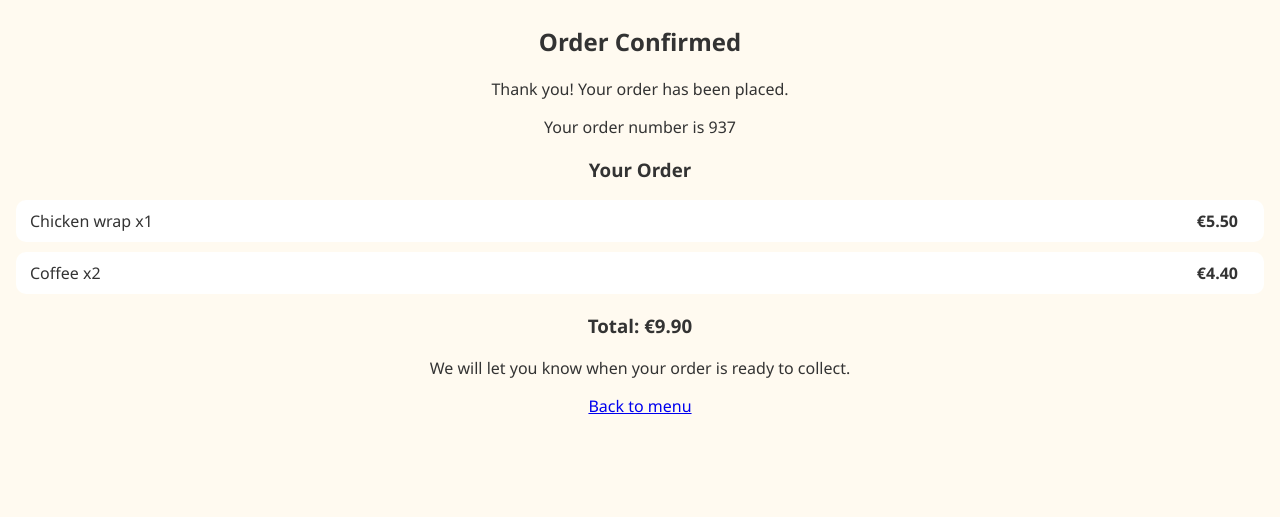
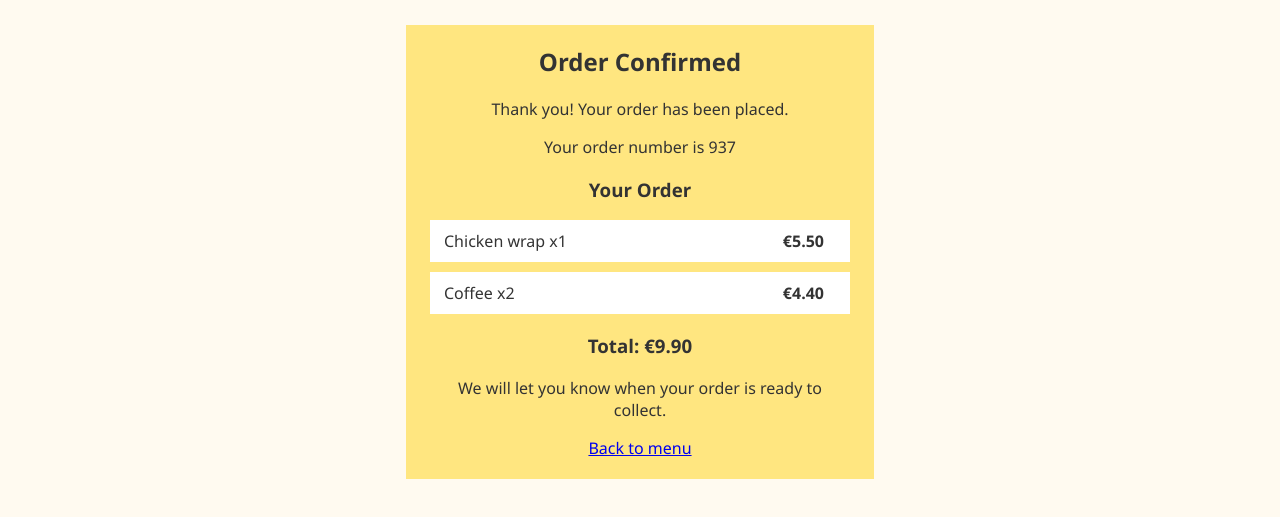
Before and after one commit to michaeljamescarroll/QuickBite-Prototype, a plain HTML site: page confirmation.html in a window 1280 px wide. Shown: the part 111-628 px from the top of the page. Drawn offline with Linux system fonts and the light colour scheme.

Commit message:
Add styles for confirmation section
Add styles for confirmation section and list items

```diff
--- a/style.css
+++ b/style.css
@@ -66,3 +66,15 @@ button {
 button:hover {
   background: #cf6d17;
 }
+
+
+#confirmation {
+  max-width: 420px;
+  margin: 0 auto;
+  background: #ffe680;
+  padding: 20px 24px;
+}
+
+#confirmation li {
+  border-radius: 0;
+}
```
